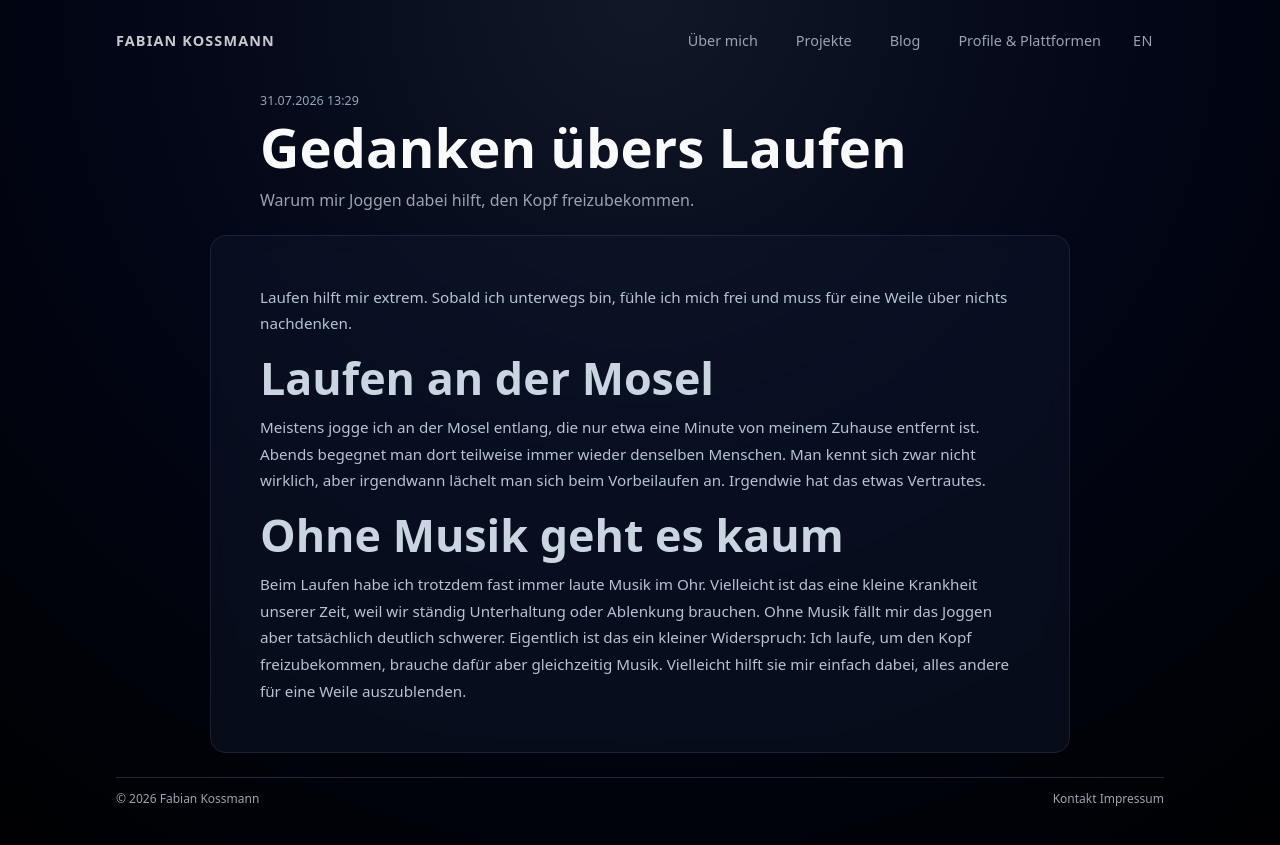
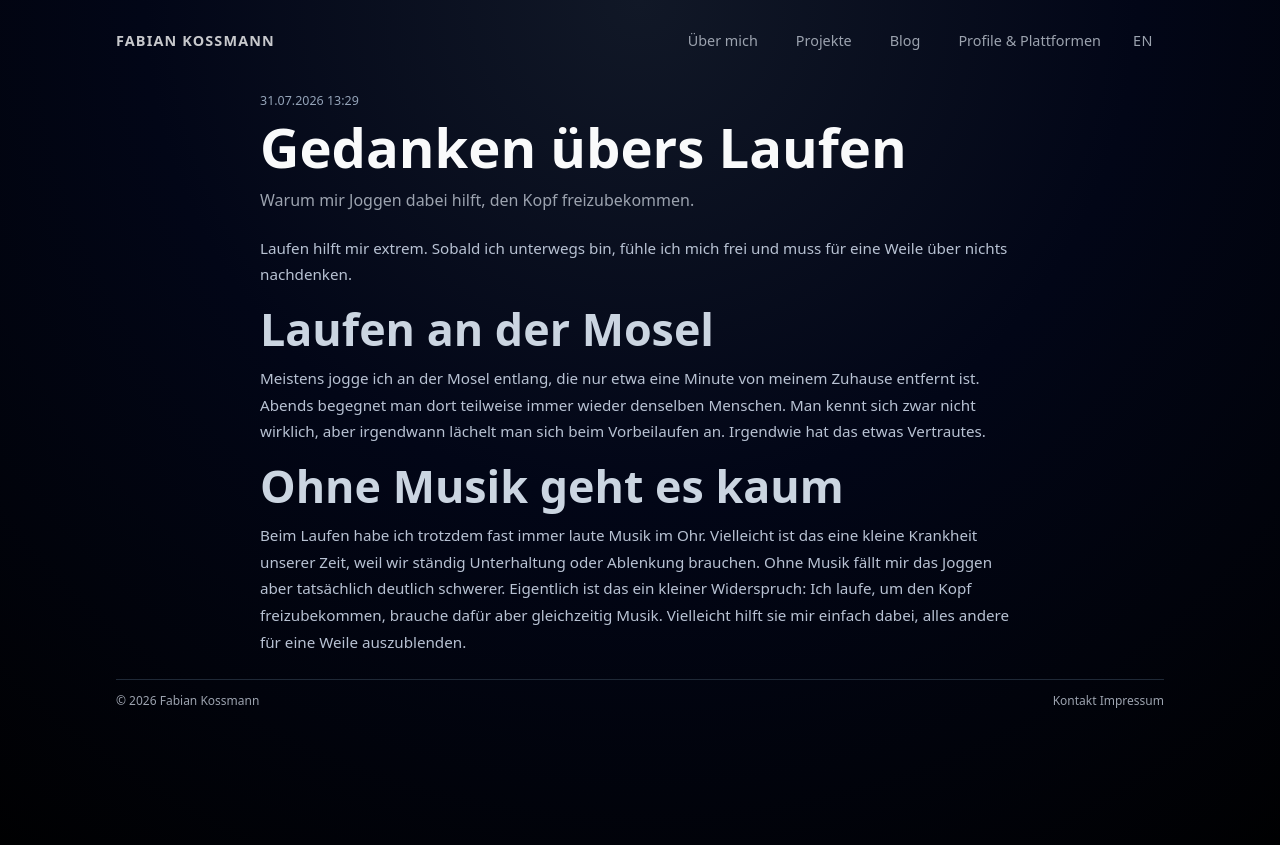
Before and after one commit to kossmanf/fabians-website, a Jekyll site: the page built from posts/gedanken-uebers-laufen.md, in a window 1280 px wide. Shown: the top 845 px of the page. Built offline with Jekyll 4.4.1, drawn with Linux system fonts in a browser that asks for light colours.

Commit message:
Remove blog content card styling

```diff
--- a/assets/css/style.css
+++ b/assets/css/style.css
@@ -839,10 +839,13 @@ footer a:hover {
 }
 
 .blog-content {
-  max-width: 860px;
+  max-width: 760px;
   margin: 0 auto;
-  border-color: rgba(148, 163, 184, 0.14);
-  background: rgba(15, 23, 42, 0.5);
+  padding: 0;
+  border: 0;
+  border-radius: 0;
+  background: transparent;
+  backdrop-filter: none;
 }
 
 .prose {
```
